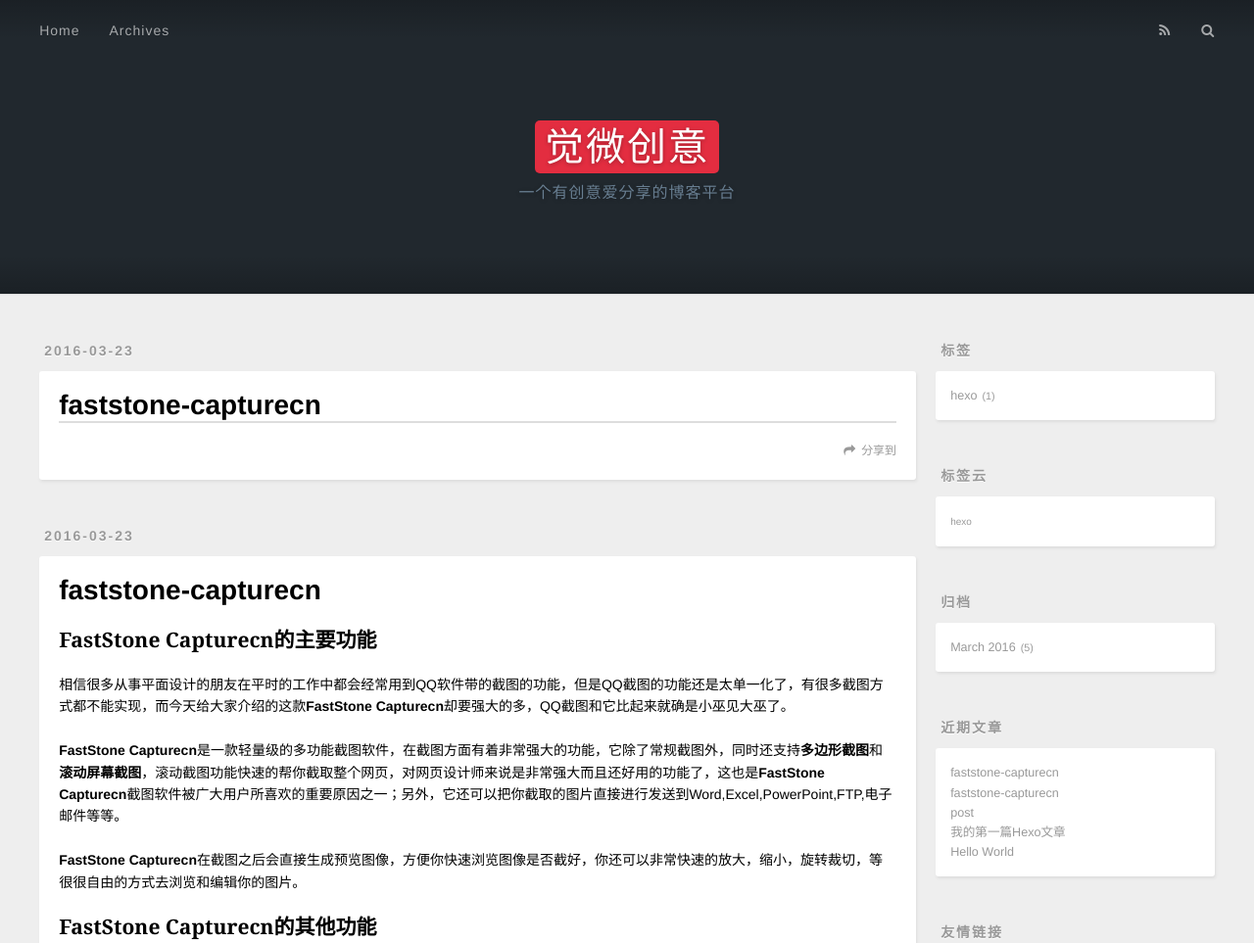
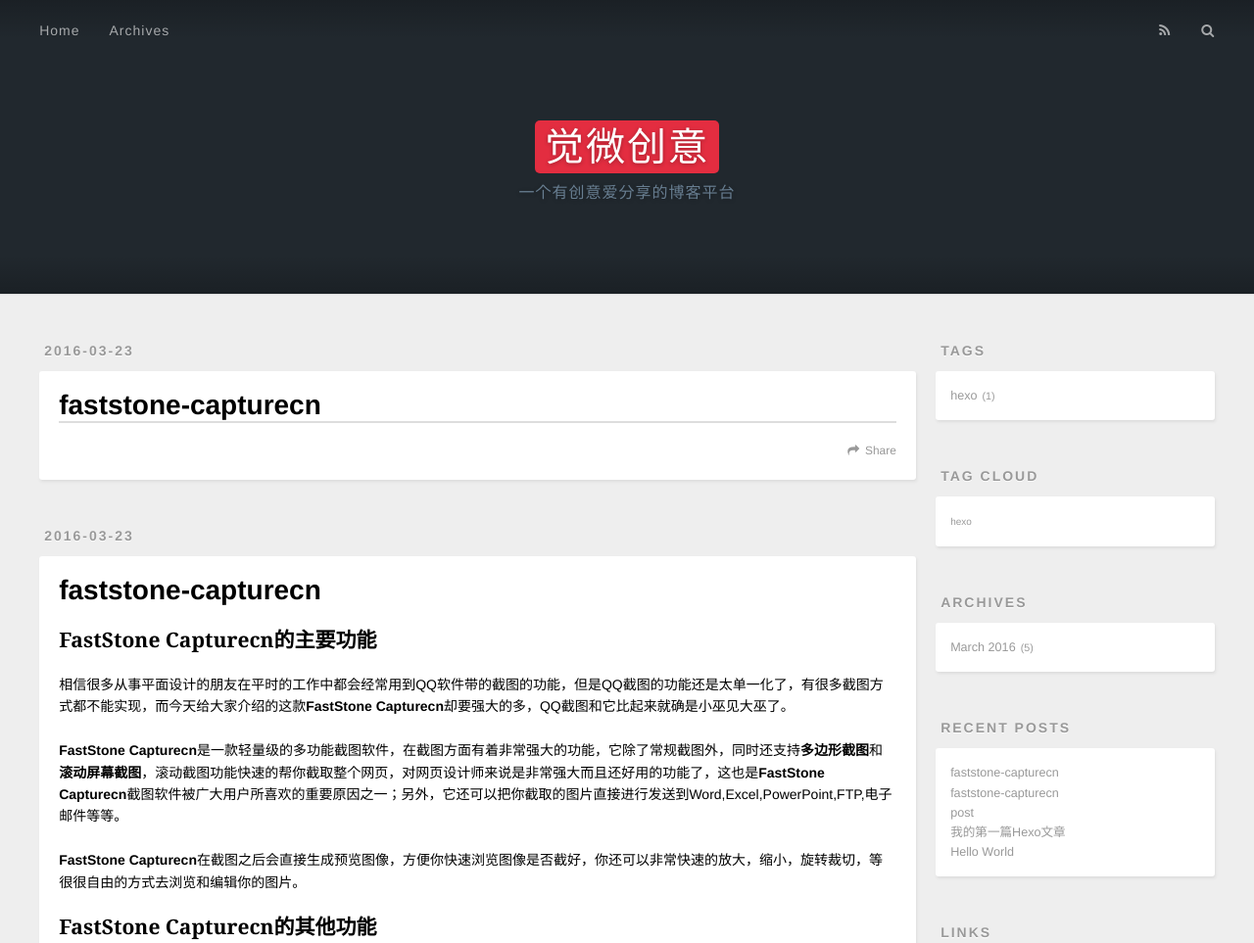
Before and after one commit to macowin/jef-way.github.io, a plain HTML site: page index.html in a window 1280 px wide. Shown: the top 963 px of the page at 98% size. Drawn offline with nearby package versions, Linux system fonts and the light colour scheme; a web font is replaced by a local one.

Commit message:
Site updated: 2016-03-23 17:05:20

```diff
--- a/index.html
+++ b/index.html
@@ -100,7 +100,7 @@
     </div>
     <footer class="article-footer">
 
-        <a data-url="http://yoursite.com/faststone-capturecn-1.html" data-id="cim4mekvp0000g4u8qit49bs1" class="article-share-link" data-share="baidu" data-title="faststone-capturecn">分享到</a>
+        <a data-url="http://yoursite.com/faststone-capturecn-1.html" data-id="cim4mjyib00000ou8citjwdxn" class="article-share-link" data-share="baidu" data-title="faststone-capturecn">Share</a>
 
 
 
@@ -157,7 +157,7 @@
     </div>
     <footer class="article-footer">
 
-        <a data-url="http://yoursite.com/faststone-capturecn.html" data-id="cim4mekvz0001g4u8ea489ec5" class="article-share-link" data-share="baidu" data-title="faststone-capturecn">分享到</a>
+        <a data-url="http://yoursite.com/faststone-capturecn.html" data-id="cim4mjyil00010ou8ds7a6k5x" class="article-share-link" data-share="baidu" data-title="faststone-capturecn">Share</a>
 
 
 
@@ -197,7 +197,7 @@
     </div>
     <footer class="article-footer">
 
-        <a data-url="http://yoursite.com/post-1.html" data-id="cim4mekwj0003g4u8q93laqmh" class="article-share-link" data-share="baidu" data-title="post">分享到</a>
+        <a data-url="http://yoursite.com/post-1.html" data-id="cim4mjyj400030ou84kgzeqgx" class="article-share-link" data-share="baidu" data-title="post">Share</a>
 
 
 
@@ -237,7 +237,7 @@
     </div>
     <footer class="article-footer">
 
-        <a data-url="http://yoursite.com/post.html" data-id="cim4mekwm0004g4u8pu8vjc4s" class="article-share-link" data-share="baidu" data-title="我的第一篇Hexo文章">分享到</a>
+        <a data-url="http://yoursite.com/post.html" data-id="cim4mjyj600040ou8quazdngf" class="article-share-link" data-share="baidu" data-title="我的第一篇Hexo文章">Share</a>
 
 
 
@@ -288,7 +288,7 @@
     </div>
     <footer class="article-footer">
 
-        <a data-url="http://yoursite.com/hello-world.html" data-id="cim4mekw30002g4u82geju8wt" class="article-share-link" data-share="baidu" data-title="Hello World">分享到</a>
+        <a data-url="http://yoursite.com/hello-world.html" data-id="cim4mjyiq00020ou8jg3wzazp" class="article-share-link" data-share="baidu" data-title="Hello World">Share</a>
 
 
 
@@ -310,7 +310,7 @@
 
 
   <div class="widget-wrap">
-    <h3 class="widget-title">标签</h3>
+    <h3 class="widget-title">Tags</h3>
     <div class="widget">
       <ul class="tag-list"><li class="tag-list-item"><a class="tag-list-link" href="/tags/hexo/">hexo</a><span class="tag-list-count">1</span></li></ul>
     </div>
@@ -319,7 +319,7 @@
 
 
   <div class="widget-wrap">
-    <h3 class="widget-title">标签云</h3>
+    <h3 class="widget-title">Tag Cloud</h3>
     <div class="widget tagcloud">
       <a href="/tags/hexo/" style="font-size: 10px;">hexo</a>
     </div>
@@ -328,7 +328,7 @@
 
 
   <div class="widget-wrap">
-    <h3 class="widget-title">归档</h3>
+    <h3 class="widget-title">Archives</h3>
     <div class="widget">
       <ul class="archive-list"><li class="archive-list-item"><a class="archive-list-link" href="/archives/2016/03/">March 2016</a><span class="archive-list-count">5</span></li></ul>
     </div>
@@ -337,7 +337,7 @@
 
 
   <div class="widget-wrap">
-    <h3 class="widget-title">近期文章</h3>
+    <h3 class="widget-title">Recent Posts</h3>
     <div class="widget">
       <ul>
 
@@ -368,7 +368,7 @@
 
 
   <div class="widget-wrap">
-    <h3 class="widget-title">友情链接</h3>
+    <h3 class="widget-title">Links</h3>
     <div class="widget">
       <ul>
 
@@ -409,7 +409,7 @@
 </nav>
   <!-- totop start -->
 <div id="totop">
-<a title="返回顶部"><img src="/img/scrollup.png"/></a>
+<a title="totop"><img src="/img/scrollup.png"/></a>
 </div>
 
 <!-- totop end -->
```
Also changed, not shown: archives/2016/03/index.html (+6 -6 lines), archives/2016/index.html (+6 -6 lines), archives/index.html (+6 -6 lines), faststone-capturecn-1.html (+8 -8 lines), faststone-capturecn.html (+9 -9 lines), hello-world.html (+8 -8 lines), post-1.html (+9 -9 lines), post.html (+9 -9 lines), tags/hexo/index.html (+6 -6 lines).
